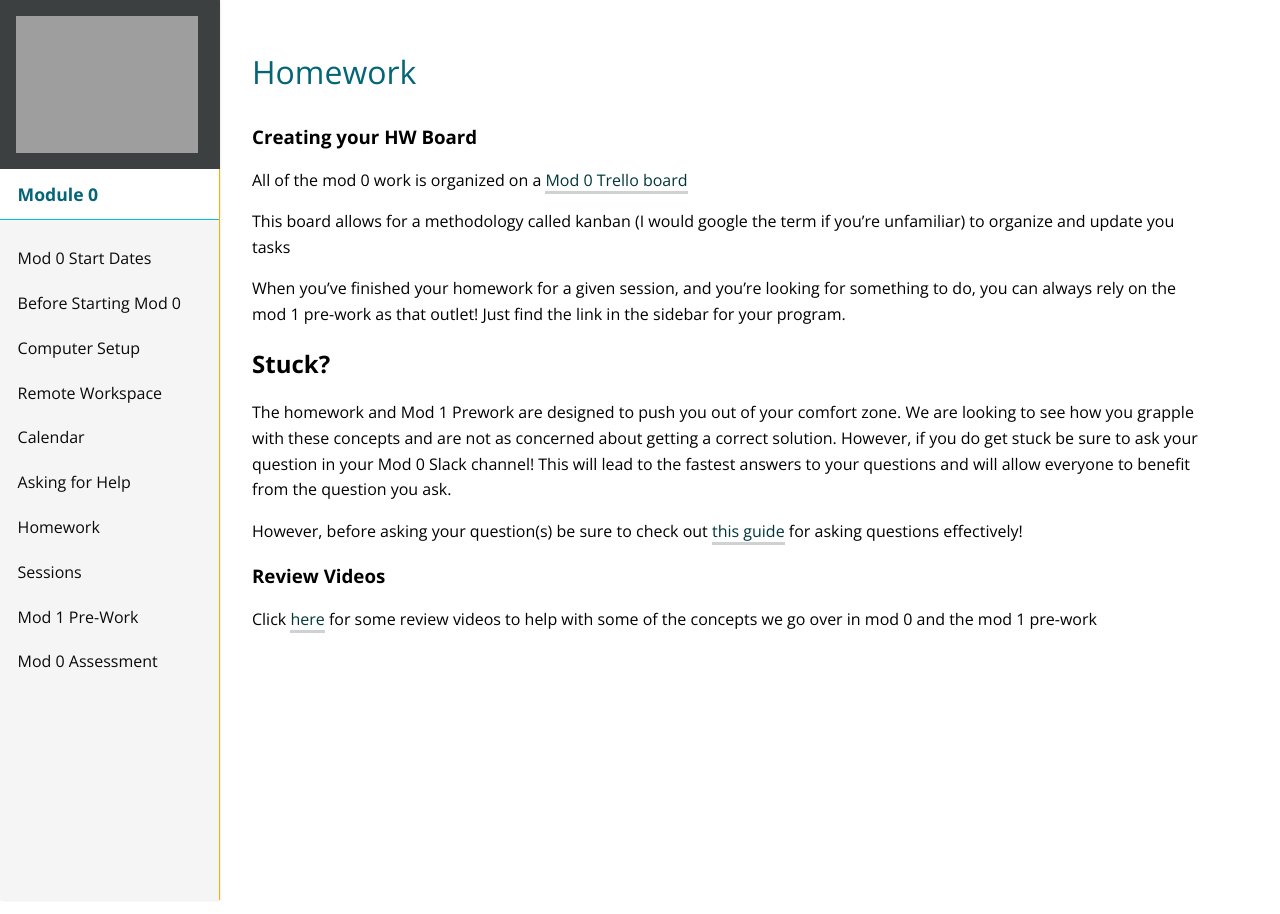
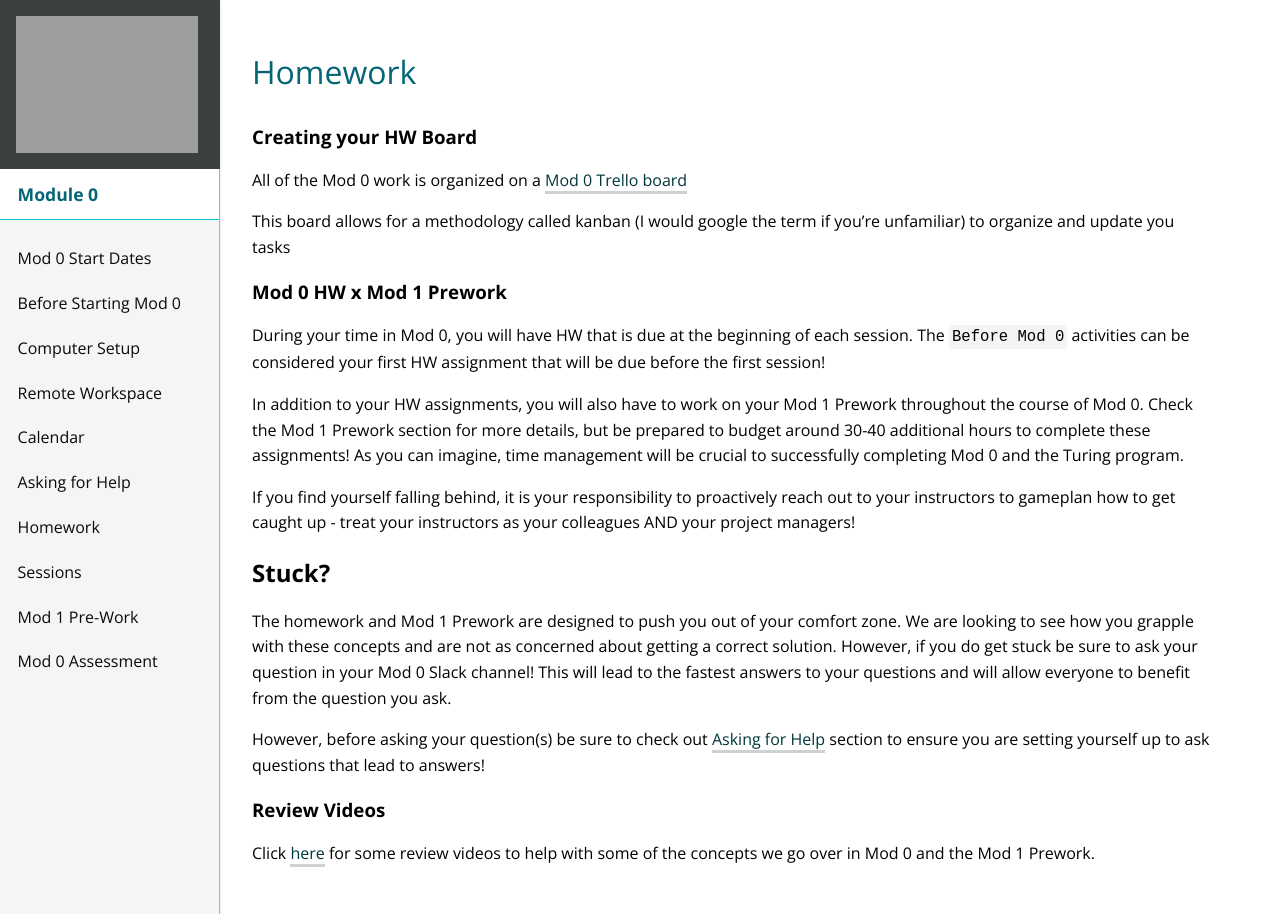
Before and after one commit to turingschool/mod-0-curriculum, a Jekyll site: the page built from homework/index.md, in a window 1280 px wide. Built offline with Jekyll 4.4.1, drawn with Linux system fonts in a browser that asks for light colours; nearby versions of some CDN libraries.

Commit message:
Adjust HW info

```diff
--- a/homework/index.md
+++ b/homework/index.md
@@ -5,17 +5,22 @@ title: Homework
 
 ### Creating your HW Board
 
-All of the mod 0 work is organized on a [Mod 0 Trello board](https://trello.com/b/2SkOztic/mod-0)
+All of the Mod 0 work is organized on a [Mod 0 Trello board](https://trello.com/b/2SkOztic/mod-0)
 
 This board allows for a methodology called kanban (I would google the term if you're unfamiliar) to organize and update you tasks
 
-When you've finished your homework for a given session, and you're looking for something to do, you can always rely on the mod 1 pre-work as that outlet! Just find the link in the sidebar for your program.
+### Mod 0 HW x Mod 1 Prework
+During your time in Mod 0, you will have HW that is due at the beginning of each session. The `Before Mod 0` activities can be considered your first HW assignment that will be due before the first session!
+
+In addition to your HW assignments, you will also have to work on your Mod 1 Prework throughout the course of Mod 0. Check the Mod 1 Prework section for more details, but be prepared to budget around 30-40 additional hours to complete these assignments! As you can imagine, time management will be crucial to successfully completing Mod 0 and the Turing program.
+
+If you find yourself falling behind, it is your responsibility to proactively reach out to your instructors to gameplan how to get caught up - treat your instructors as your colleagues AND your project managers!
 
 ## Stuck?
 The homework and Mod 1 Prework are designed to push you out of your comfort zone. We are looking to see how you grapple with these concepts and are not as concerned about getting a correct solution. However, if you do get stuck be sure to ask your question in your Mod 0 Slack channel! This will lead to the fastest answers to your questions and will allow everyone to benefit from the question you ask.
 
-However, before asking your question(s) be sure to check out [this guide](https://gist.github.com/ericweissman/fb0241e226227867b6bc70a4d49227f5) for asking questions effectively!
+However, before asking your question(s) be sure to check out [Asking for Help](https://mod0.turing.edu/asking-questions) section to ensure you are setting yourself up to ask questions that lead to answers!
 
 ### Review Videos
 
-Click [here](https://www.youtube.com/playlist?list=PL1Y67f0xPzdMFq2S1bK7E7veT_BbK-zjt) for some review videos to help with some of the concepts we go over in mod 0 and the mod 1 pre-work
+Click [here](https://www.youtube.com/playlist?list=PL1Y67f0xPzdMFq2S1bK7E7veT_BbK-zjt) for some review videos to help with some of the concepts we go over in Mod 0 and the Mod 1 Prework.
```
Also changed, not shown: asking-questions.md (+1 -1 lines).
